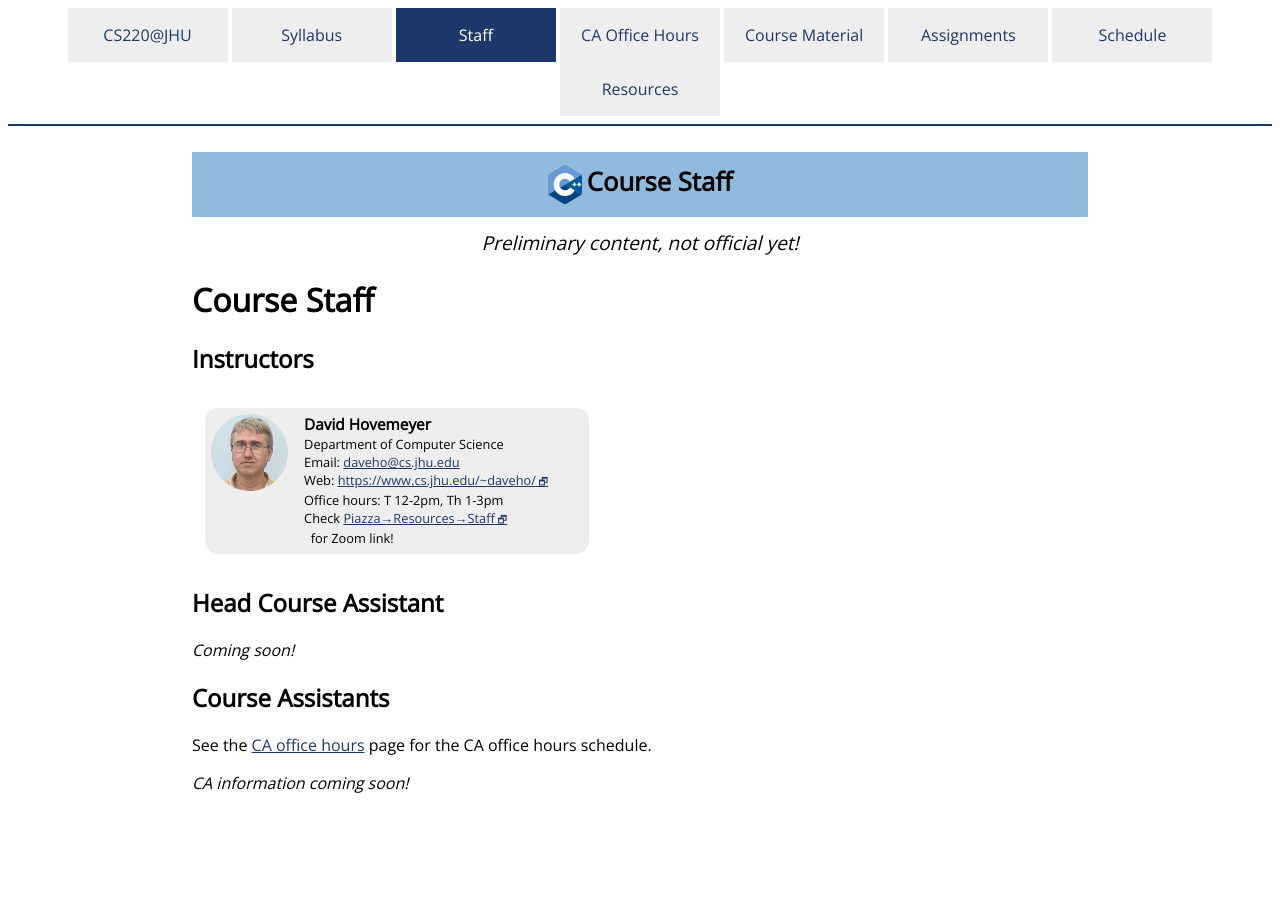
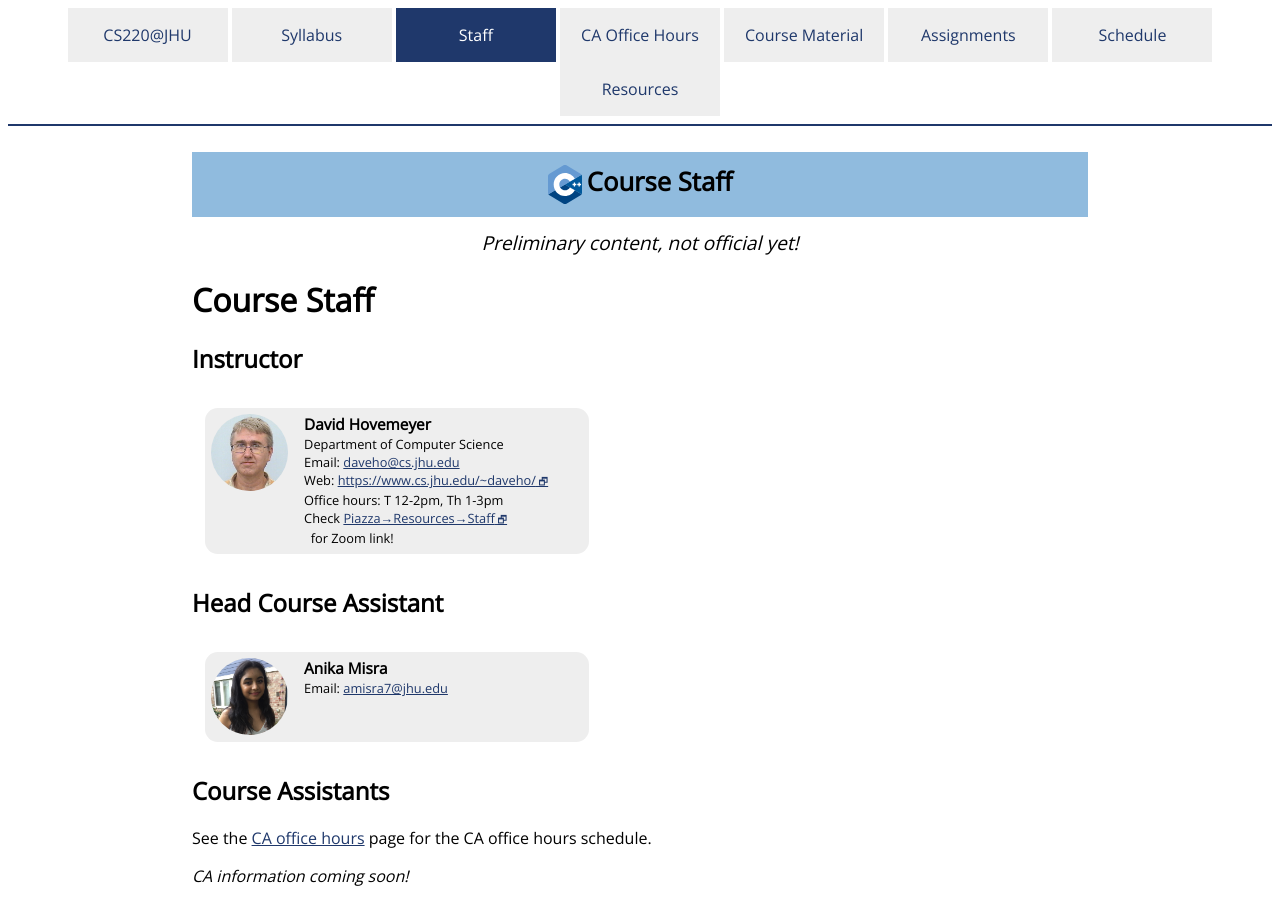
Before and after one commit to jhu-ip/cs220-summer22, a Jekyll site: the page built from staff.md, in a window 1280 px wide. Built offline with Jekyll 4.4.1, drawn with Linux system fonts in a browser that asks for light colours; some web fonts are replaced.

Commit message:
add head CA!

```diff
--- a/staff.md
+++ b/staff.md
@@ -6,7 +6,7 @@ category: "staff"
 
 # Course Staff
 
-## Instructors
+## Instructor
 
 <div class="card_container">
 
@@ -26,21 +26,17 @@ category: "staff"
 
 ## Head Course Assistant
 
-<p><i>Coming soon!</i></p>
-
-<!--
 <div class="card_container">
 
 <div class="card">
-  <img alt="X photo" src="{{site.baseurl}}/img/staffpix/X.jpg">
+  <img alt="Anika photo" src="{{site.baseurl}}/img/staffpix/anika.jpg">
   <div class="details">
-   <span class="name_and_role">X Xspan><br>
-   Email: <a href="mailto:bcillie1@jhu.edu">X@jhu.edu</a><br>
+   <span class="name_and_role">Anika Misra</span><br>
+   Email: <a href="mailto:amisra7@jhu.edu">amisra7@jhu.edu</a><br>
   </div>
 </div>
 
 </div>
--->
 
 ## Course Assistants
 
```
Also changed, not shown: img/staffpix/anika.jpg (added).
